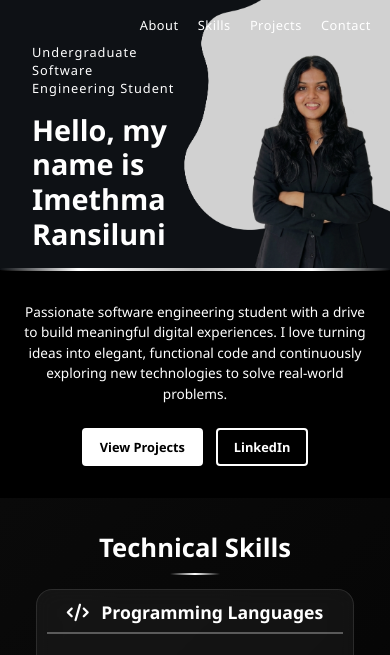
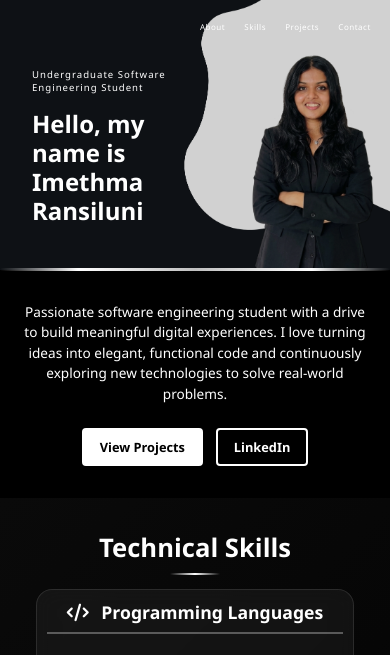
Before and after one commit to ImethmaRansiluni/portfolio, a plain HTML site: page index.html in a window 390 px wide. Shown: the top 655 px of the page. Drawn offline with Linux system fonts and the light colour scheme.

Commit message:
Update text sizes

```diff
--- a/stylesheet.css
+++ b/stylesheet.css
@@ -1633,7 +1633,7 @@ html {
 /* Mobile Medium (480px and below) */
 @media (max-width: 480px) {
   .nav-links a {
-    font-size: 0.8rem;
+    font-size: 0.5rem;
   }
 
   .hero-background-img {
@@ -1647,12 +1647,12 @@ html {
   }
 
   .hero-text-overlay h1 {
-    font-size: 1.8rem;
+    font-size: 1.5rem;
     max-width: 50%;
   }
 
   .status {
-    font-size: 0.8rem;
+    font-size: 0.6rem;
     margin-top: 40px;
     max-width: 45%;
   }
```
